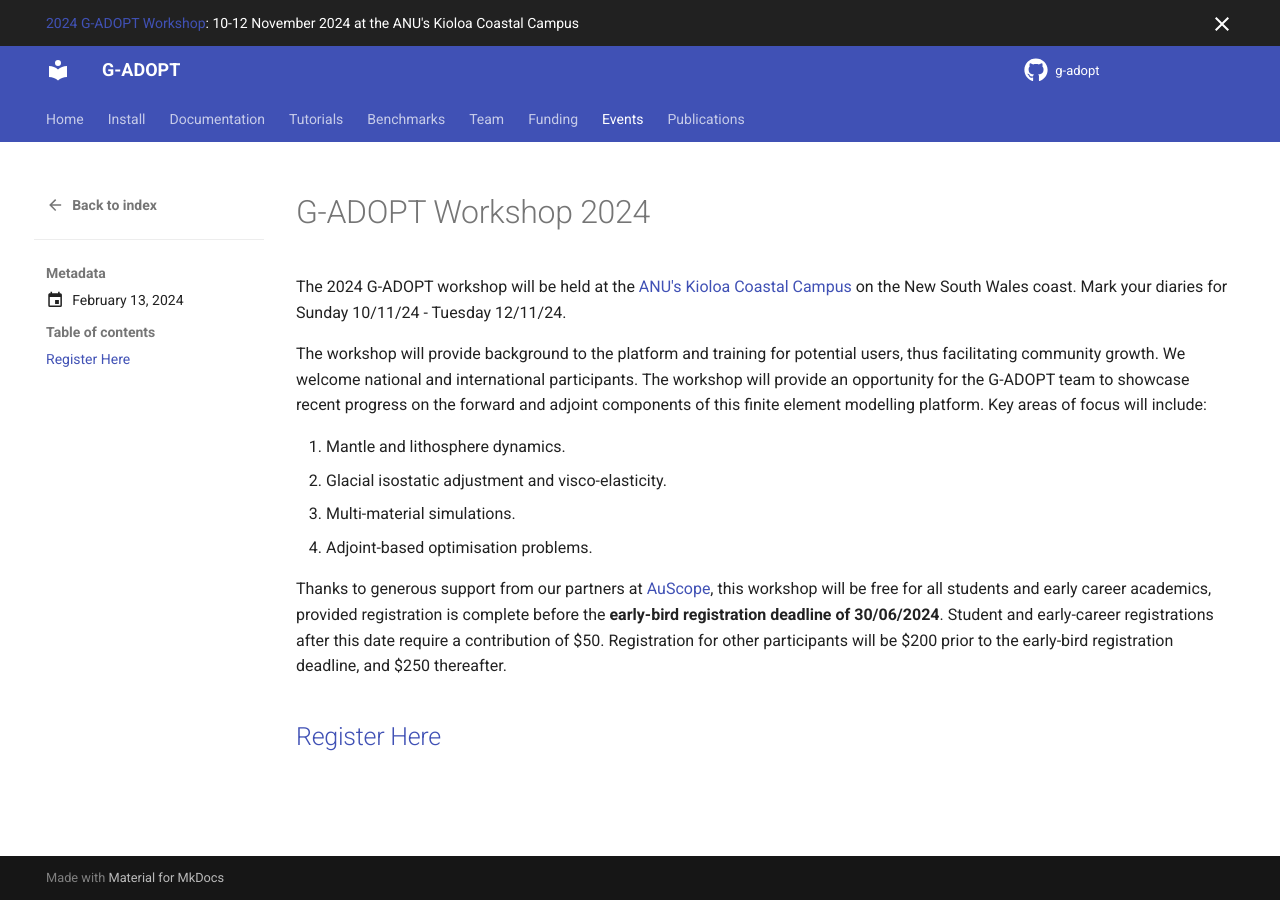
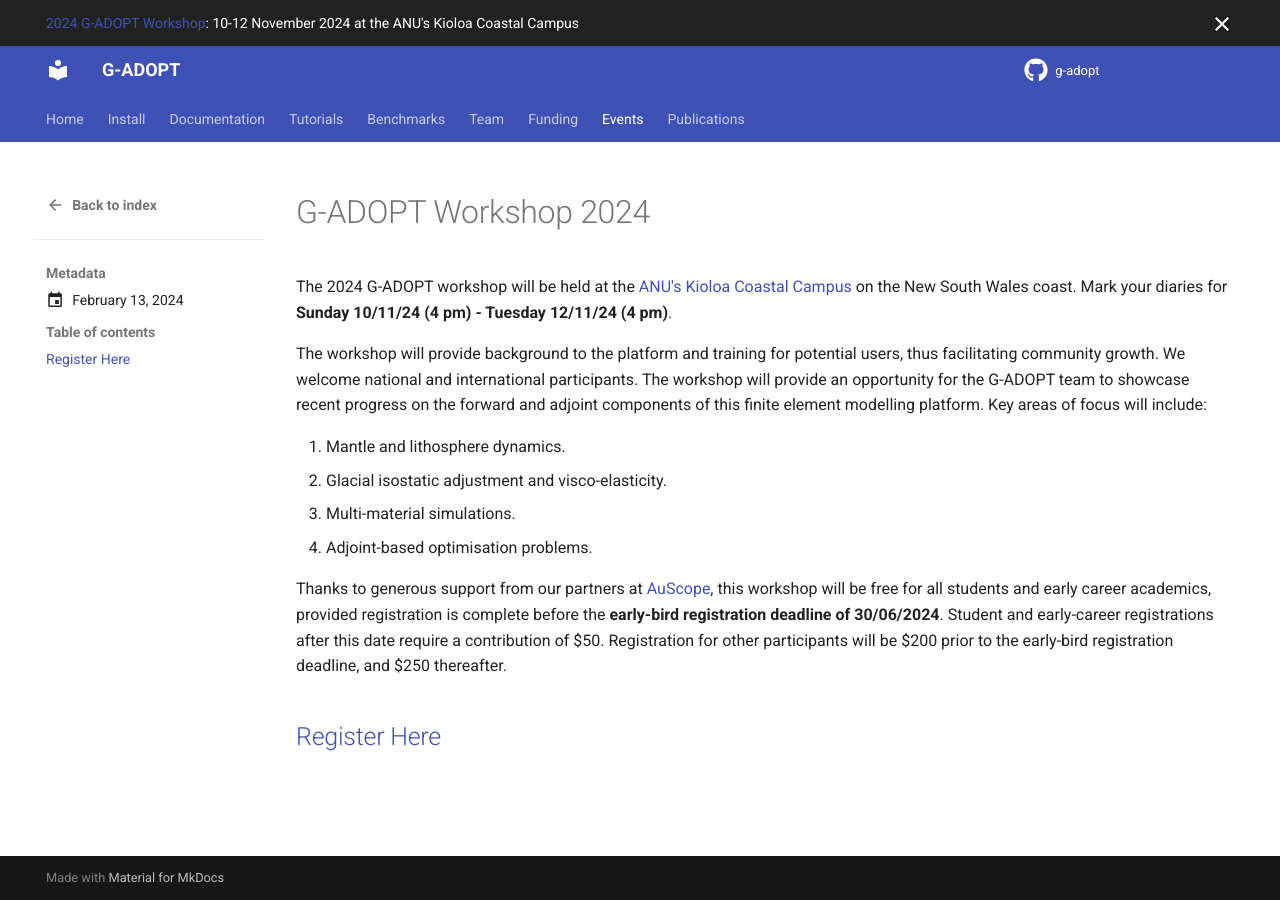
Before and after one commit to g-adopt/g-adopt.github.io, an MkDocs documentation site: the page built from docs/events/workshops/posts/2024-workshop.md, in a window 1280 px wide. Built offline with MkDocs 1.6.1 and Material for MkDocs 9.7.7, drawn with Linux system fonts in a browser that asks for light colours; comment, search, counter and statistics services are not loaded.

Commit message:
Add times

```diff
--- a/docs/events/workshops/posts/2024-workshop.md
+++ b/docs/events/workshops/posts/2024-workshop.md
@@ -4,7 +4,7 @@
 
 # G-ADOPT Workshop 2024
 
-The 2024 G-ADOPT workshop will be held at the [ANU's Kioloa Coastal Campus](https://www.anu.edu.au/about/campuses-facilities/kioloa-coastal-campus) on the New South Wales coast. Mark your diaries for Sunday 10/11/24 - Tuesday 12/11/24.
+The 2024 G-ADOPT workshop will be held at the [ANU's Kioloa Coastal Campus](https://www.anu.edu.au/about/campuses-facilities/kioloa-coastal-campus) on the New South Wales coast. Mark your diaries for **Sunday 10/11/24 (4 pm) - Tuesday 12/11/24 (4 pm)**.
 
 The workshop will provide background to the platform and training for potential users, thus facilitating community growth. We welcome national and international participants. The workshop will provide an opportunity for the G-ADOPT team to showcase recent progress on the forward and adjoint components of this finite element modelling platform. Key areas of focus will include:
 
```
